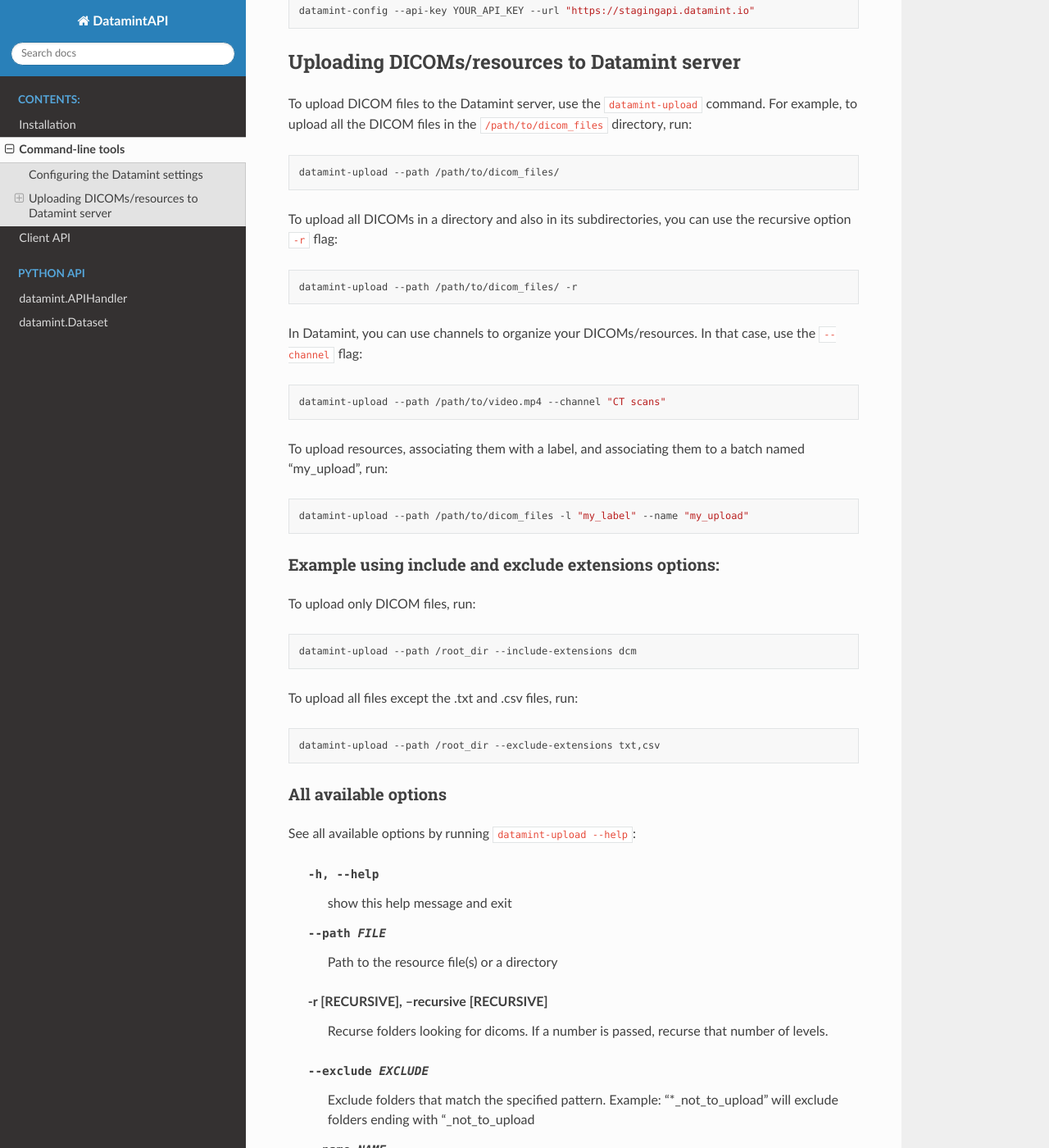
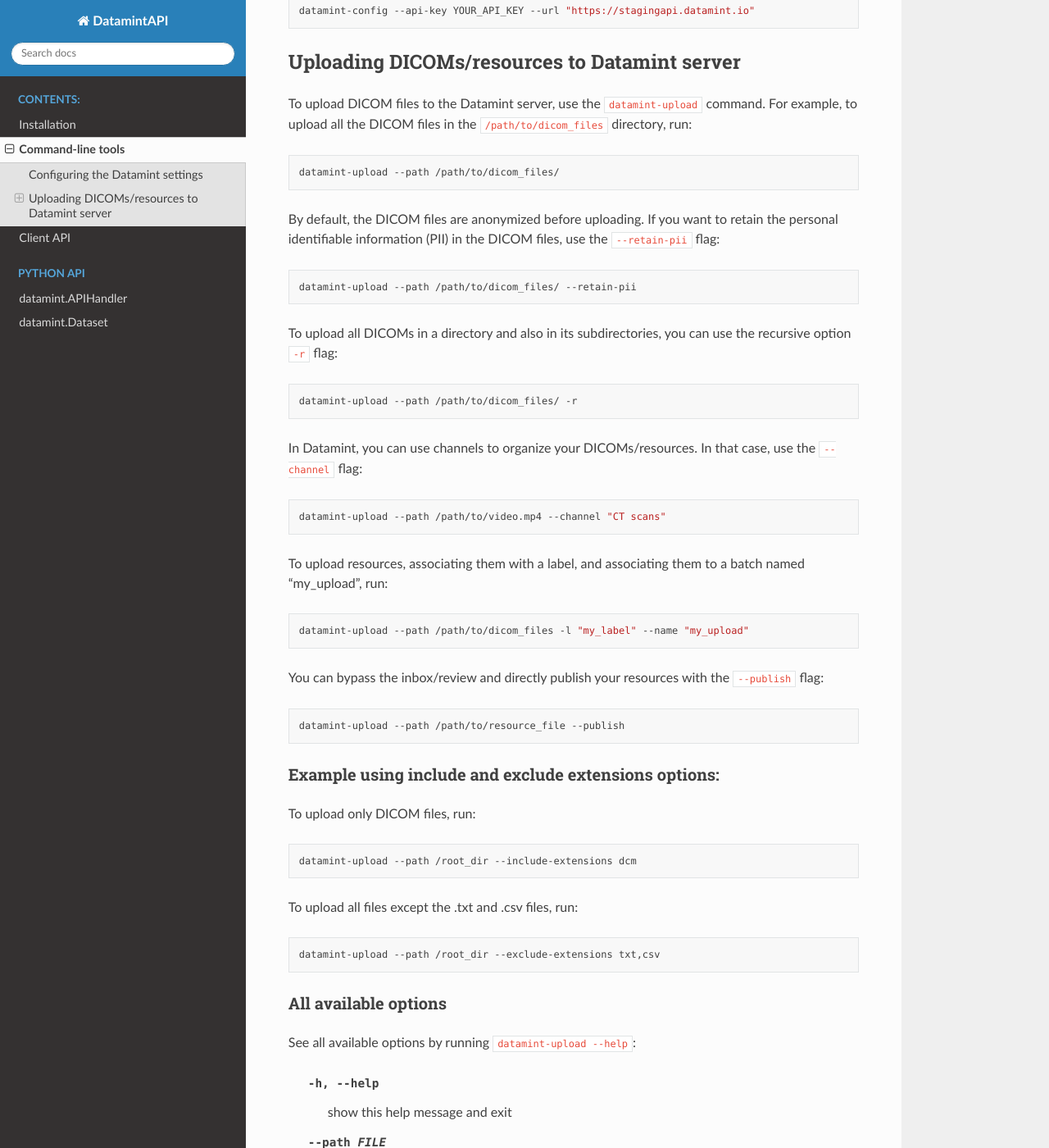
Before and after one commit to SonanceAI/datamint-python-api, a Sphinx documentation site: the page built from docs/source/command_line_tools.rst, in a window 1280 px wide and 1400 px high, scrolled down 900 px. Shown: the whole window at 82% size. Built offline with Sphinx 7.4.7 and the Read the Docs theme 2.0.0, drawn with Linux system fonts in a browser that asks for light colours; some of the changed text lies outside the part shown.

Commit message:
Command line option --publish

```diff
--- a/docs/source/command_line_tools.rst
+++ b/docs/source/command_line_tools.rst
@@ -54,6 +54,14 @@
 
     datamint-upload --path /path/to/dicom_files/
 
+By default, the DICOM files are anonymized before uploading. If you want to
+retain the personal identifiable information (PII) in the DICOM files, use the
+``--retain-pii`` flag:
+
+.. code-block:: bash
+
+    datamint-upload --path /path/to/dicom_files/ --retain-pii
+
 To upload all DICOMs in a directory and also in its subdirectories,
 you can use the recursive option ``-r`` flag:
 
@@ -73,6 +81,12 @@
 .. code-block:: bash
 
     datamint-upload --path /path/to/dicom_files -l "my_label" --name "my_upload"
+
+You can bypass the inbox/review and directly publish your resources with the ``--publish`` flag:
+
+.. code-block:: bash
+
+    datamint-upload --path /path/to/resource_file --publish
 
 
 Example using include and exclude extensions options:
@@ -109,6 +123,7 @@
                             Retain the value of a single attribute code specified as hexidecimal integers. Example: (0x0008, 0x0050) or just (0008, 0050)
     -l LABEL, --label LABEL
                             A label name to be applied to all files
+                            --publish             Publish the uploaded resources, giving them the status "published" instead of "inbox"
     --mungfilename MUNGFILENAME
                             Change the filename in the upload parameters. If set to "all", the filename becomes the folder names joined together with "_". If one or more integers are passed (comma-separated), append that
                             depth of folder name to the filename.
```
Also changed, not shown: 1 other file.
